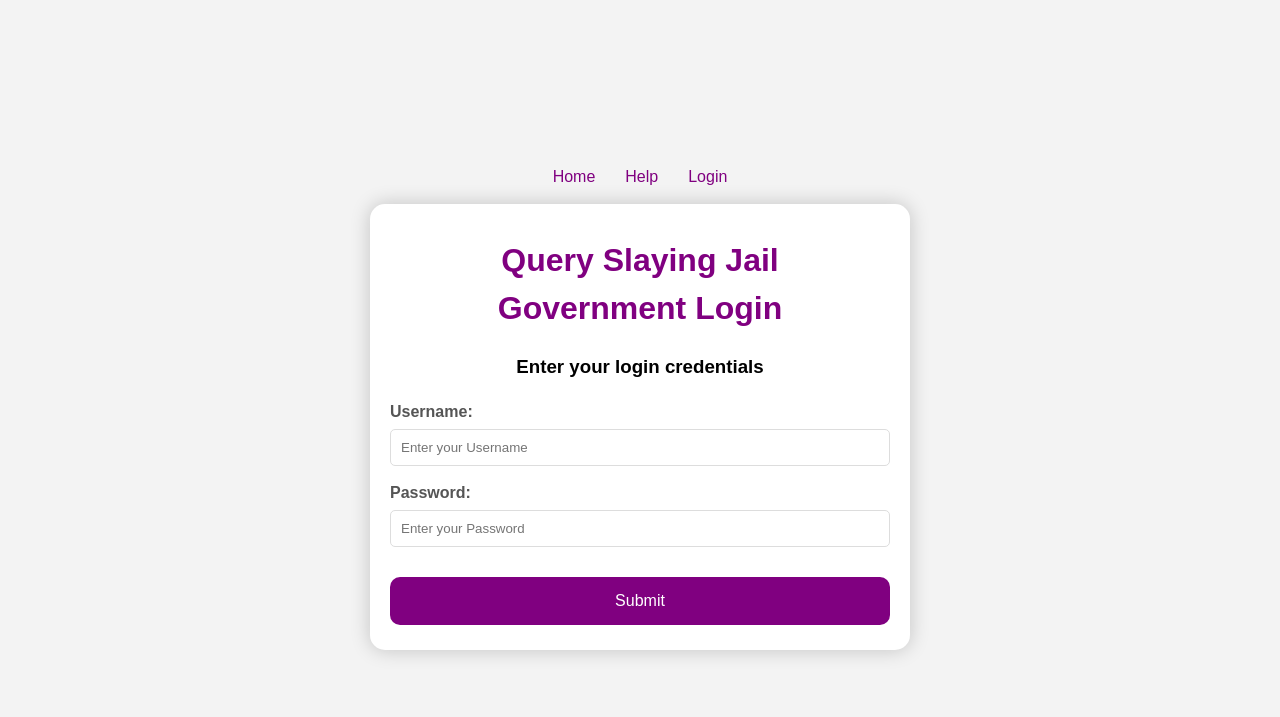
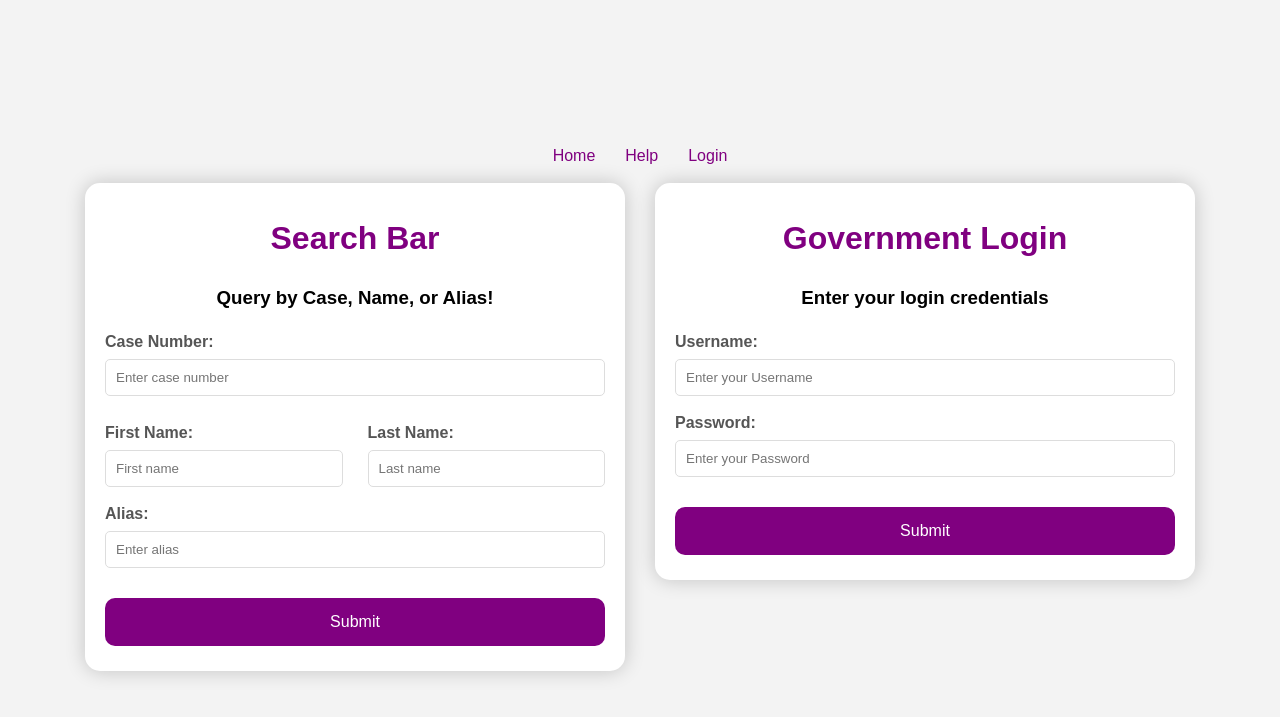
Before and after one commit to jw7914/Jail_Database, a Flask app: page /login in a window 1280 px wide. Shown: the top 717 px of the page. Run offline with Flask 3, Linux system fonts and the light colour scheme.

Commit message:
Updated login page

```diff
--- a/Milestone_4/static/styles/login.css
+++ b/Milestone_4/static/styles/login.css
@@ -10,7 +10,8 @@ body {
     margin: 0;
 }
 
-.main {
+.main-query
+{
     background-color: #fff;
     border-radius: 15px;
     box-shadow: 0 0 20px rgba(0, 0, 0, 0.2);
@@ -18,6 +19,20 @@ body {
     transition: transform 0.2s;
     width: 500px;
     text-align: center;
+    float:left;
+    margin-right: 30px;
+}
+
+.govt-login
+{
+    background-color: #fff;
+    border-radius: 15px;
+    box-shadow: 0 0 20px rgba(0, 0, 0, 0.2);
+    padding: 10px 20px;
+    transition: transform 0.2s;
+    width: 500px;
+    text-align: center;
+    float:left;
 }
 
 h1 {
--- a/Milestone_4/templates/login.html
+++ b/Milestone_4/templates/login.html
@@ -15,7 +15,59 @@
         </ul>
     </nav>
     <div class="main">
-        <h1>Query Slaying Jail <br> Government Login</h1>
+        <div class="main-query">
+            <h1>Search Bar</h1>
+            <h3>Query by Case, Name, or Alias!</h3>
+            <form action="">
+                <div>
+
+                </div>
+                <div class="full-width-input">
+                    <label for="case-num">
+                        Case Number:
+                    </label>
+                  <input type="number"
+                         id="case-num"
+                         name="case-num"
+                         placeholder="Enter case number" required>
+                </div>
+                <div style="float: left; width: 47.5%">
+                    <label for="first-name">
+                        First Name:
+                    </label>
+                  <input type="text"
+                         id="first-name"
+                         name="first-name"
+                         placeholder="First name" required>
+                </div>
+                <div style="float: right; width: 47.5%">
+                    <label for="last-name">
+                        Last Name:
+                    </label>
+                  <input type="text"
+                         id="last-name"
+                         name="last-name"
+                         placeholder="Last name" required>
+                </div>
+                <div class="full-width-input">
+                    <label for="alias">
+                        Alias:
+                    </label>
+                  <input type="alias"
+                         id="alias"
+                         name="alias"
+                         placeholder="Enter alias" required>
+                </div>
+                <div class="wrap">
+                    <button type="submit"
+                            onclick="solve()">
+                        Submit
+                    </button>
+                </div>
+            </form>
+        </div>
+        <div class="govt-login">
+            <h1>Government Login</h1>
             <h3>Enter your login credentials</h3>
             <form action="">
                 <label for="first">
@@ -42,5 +94,6 @@
                 </div>
             </form>
         </div>
+    </div>
 </body>
 </html>
```
Lines whose indentation alone changed are shown as unchanged.
